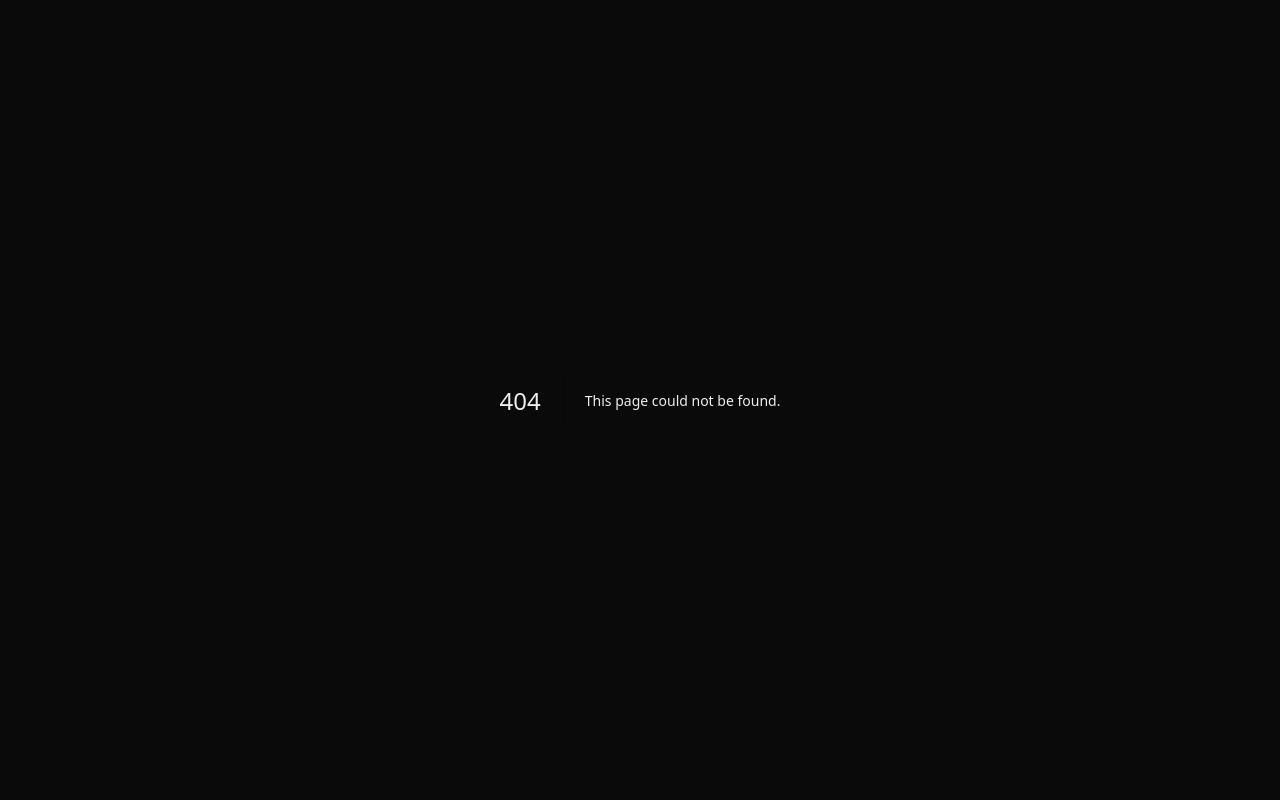
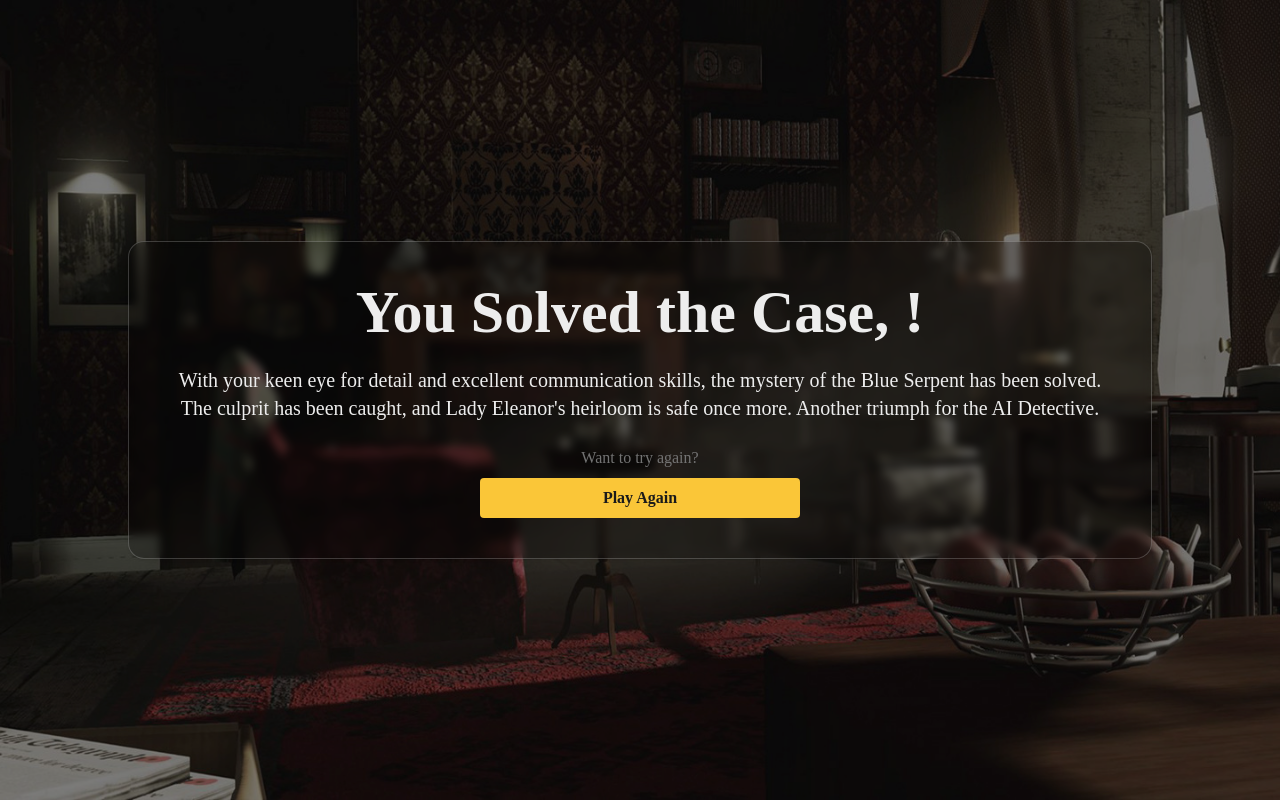
Before and after one commit to dlsl-animodev/codekada-hackathon, a Next.js app: page /end-screen in a window 1280 px wide. Before the commit this address had no page. Built offline with nearby package versions, Linux system fonts and the light colour scheme.

Commit message:
feat: end-screen page

```diff
--- /dev/null
+++ b/src/app/end-screen/page.tsx
@@ -0,0 +1,42 @@
+"use client";
+
+import { Button } from "@/components/ui/Button";
+import HEROIMAGE from "../../../public/images/hero-image.jpg";
+import Image from "next/image";
+import Link from "next/link";
+import { useUsername } from "../../../hooks/use-username";
+
+export default function EndScreenPage() {
+    const { username } = useUsername();
+
+    return (
+        <div className="h-dvh max-w-5xl mx-auto flex flex-col items-center justify-center">
+            <Image
+                src={HEROIMAGE}
+                alt="Hero Image"
+                width={600}
+                height={400}
+                className="absolute w-[100dvw] h-[100dvh] z-[-1] object-cover object-center brightness-50"
+            />
+
+            <div className="flex flex-col h-fit items-center justify-center gap-6 bg-black/20 backdrop-blur-sm p-10 rounded-2xl shadow border-white/20 border">
+                <h1 className="text-center text-6xl font-semibold">
+                    You Solved the Case, {username}!
+                </h1>
+                <p className="text-center text-xl">
+                    With your keen eye for detail and excellent communication
+                    skills, the mystery of the Blue Serpent has been solved. The
+                    culprit has been caught, and Lady Eleanor's heirloom is safe
+                    once more. Another triumph for the AI Detective.
+                </p>
+
+                <div className="flex flex-col gap-2 items-center">
+                    <p className="text-neutral-500">Want to try again?</p>
+                    <Link href={"/"}>
+                        <Button>Play Again</Button>
+                    </Link>
+                </div>
+            </div>
+        </div>
+    );
+}
--- a/src/app/onboarding/page.tsx
+++ b/src/app/onboarding/page.tsx
@@ -4,6 +4,7 @@ import HEROIMAGE from "../../../public/images/hero-image.jpg";
 import Image from "next/image";
 import Link from "next/link";
 import { useUsername } from "../../../hooks/use-username";
+import { Button } from "@/components/ui/Button";
 
 export default function OnboardingPage() {
     const { username, setUsername } = useUsername();
@@ -40,12 +41,7 @@ export default function OnboardingPage() {
                 />
 
                 <Link href={"/"}>
-                    <button
-                        className="w-80 relative overflow-hidden bg-[#FAC638] hover:bg-[#FAC638]/80 transition-transform duration-150 ease-out
-                        text-[#1A1A1A] px-4 py-2 rounded font-semibold active:scale-95 active:brightness-95 focus:outline-none focus:ring-2 focus:ring-[#FAC638]/50"
-                    >
-                        Start Mystery
-                    </button>
+                    <Button>Start Solving</Button>
                 </Link>
             </div>
         </div>
--- /dev/null
+++ b/src/components/ui/Button.tsx
@@ -0,0 +1,17 @@
+'use client'
+
+interface ButtonProps extends React.ButtonHTMLAttributes<HTMLButtonElement> {
+    children: React.ReactNode;
+};
+
+export function Button({ children, ...props }: ButtonProps) {
+    return (
+        <button
+            className="w-80 relative overflow-hidden bg-[#FAC638] hover:bg-[#FAC638]/80 transition-transform duration-150 ease-out
+            text-[#1A1A1A] px-4 py-2 rounded font-semibold active:scale-95 active:brightness-95 focus:outline-none focus:ring-2 focus:ring-[#FAC638]/50"
+            {...props}
+        >
+            {children}
+        </button>
+    );
+}
```
